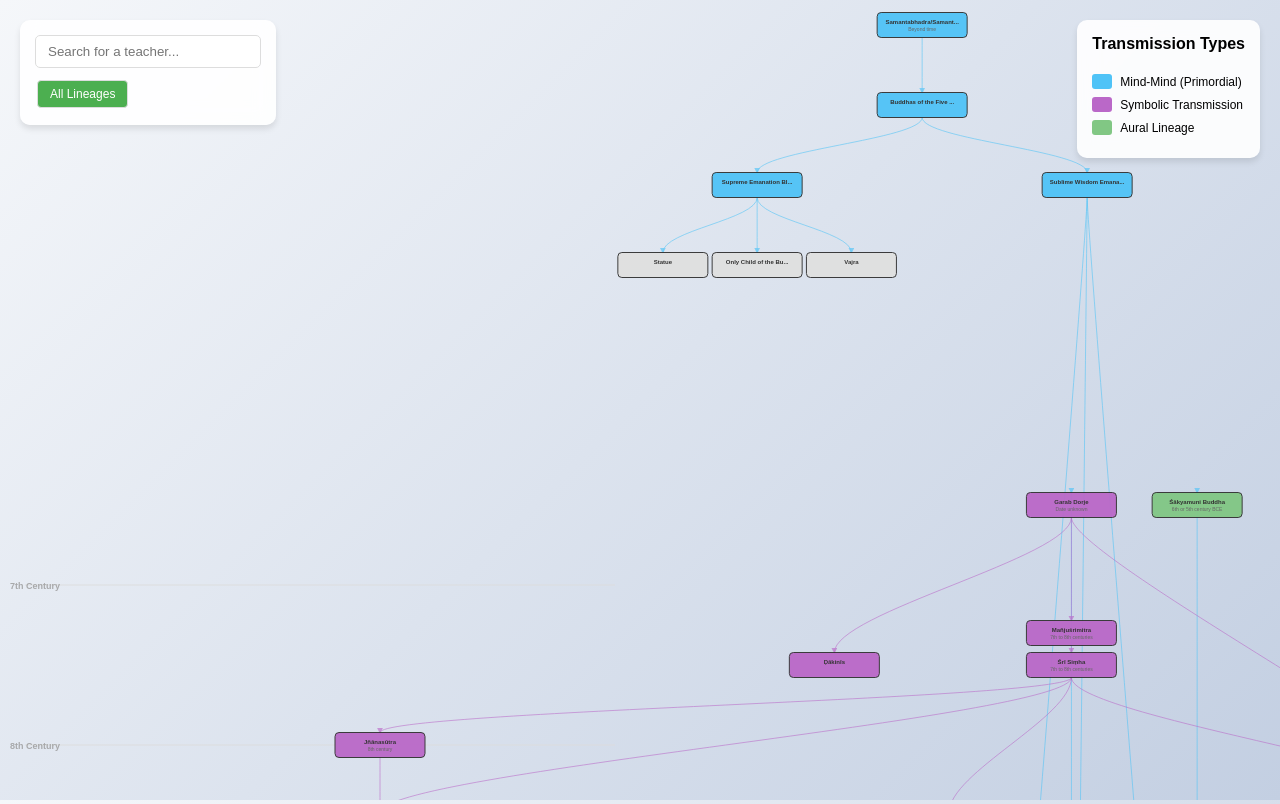
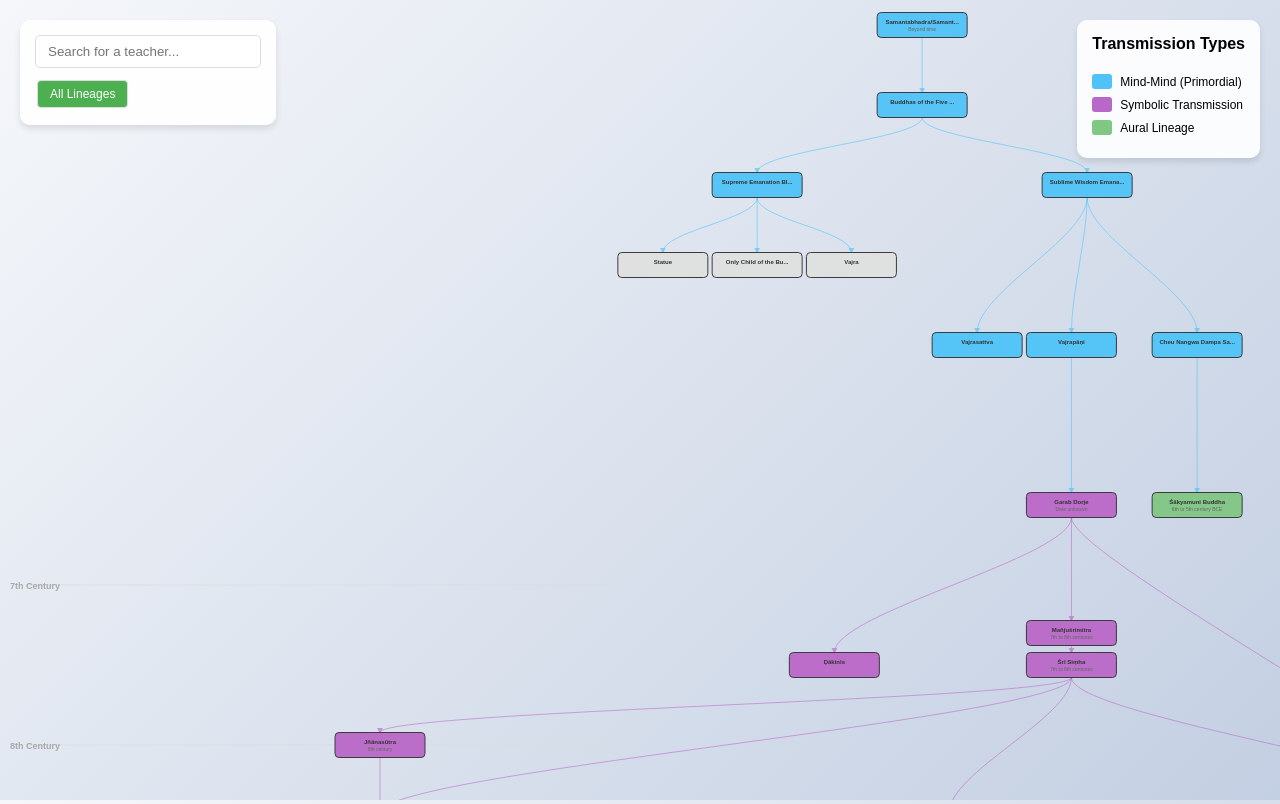
Before and after one commit to aftab-h/buddhist-lineage-tree-for-web, a website: page index.html in a window 1280 px wide. Drawn offline with nearby package versions, Linux system fonts and the light colour scheme.

Commit message:
better blue area

```diff
--- a/index.html
+++ b/index.html
@@ -384,6 +384,7 @@
             if (rawDate === 1) return 1;
             if (rawDate === 2) return 2;
             if (rawDate === 3) return 3;
+            if (rawDate === 4) return 4;
 
             // For historical dates (600 CE onwards), use linear spacing for equidistant centuries
             if (rawDate >= 600) {
```
